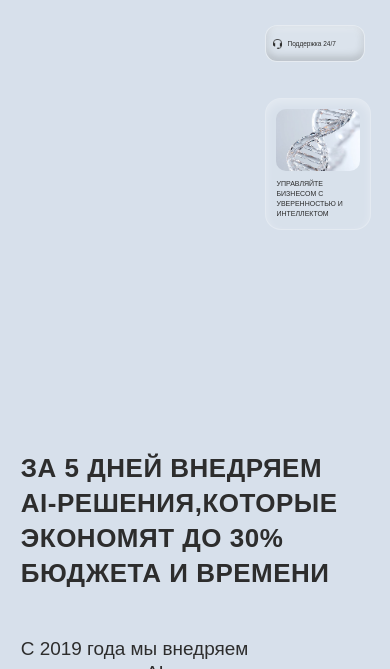
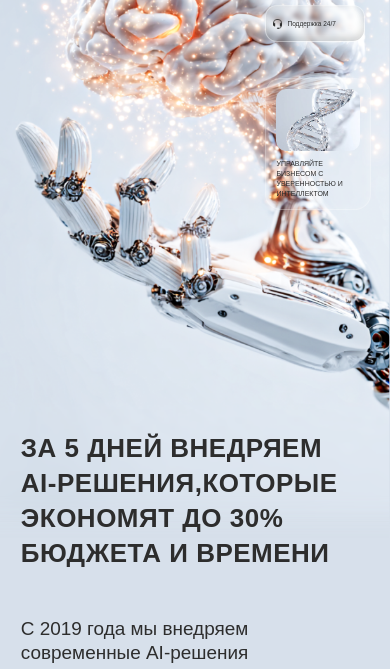
Before and after one commit to YuriyNik156/Figma-project-updated, a plain HTML site: page index.html in a window 390 px wide. Shown: the part 175-844 px from the top of the page. Drawn offline with Linux system fonts and the light colour scheme.

Commit message:
Revert "Update style.css"
This reverts commit fcb15727fd4bc02087f67c3bc336b15750051670.

```diff
--- a/styles/style.css
+++ b/styles/style.css
@@ -1416,14 +1416,15 @@ html, body {
   }
 
     .main {
-      position: relative; /* можно вообще убрать */
-      width: 100%;
-      height: auto;
-
-      margin-top: 20px; /* отступ ОТ хедера */
+      position: absolute;
+      width: 191vw;
+      height: 85vh;
+      left: 4.5vw;
+      top: 0vh;
+      transform: translateX(-50%);
       overflow: hidden;
-    }
-
+      z-index: 1;
+    }
 
     /* картинка внутри блока */
     .main-bg {
@@ -1446,7 +1447,6 @@ html, body {
     padding: 0 12px;
     gap: 10px;
   }
-
 
   /* логотип */
   .logo {
@@ -1493,16 +1493,6 @@ html, body {
     background: url('../img/main/burger_mobil.png') no-repeat center center;
   }
 
-    .main {
-      position: relative; /* можно вообще убрать */
-      width: 100%;
-      height: auto;
-
-      margin-top: 20px; /* отступ ОТ хедера */
-      overflow: hidden;
-    }
-
-
 /* мобильный логотипный блок */
     .logo-frame {
       position: absolute;
```
Lines whose indentation alone changed are shown as unchanged.
